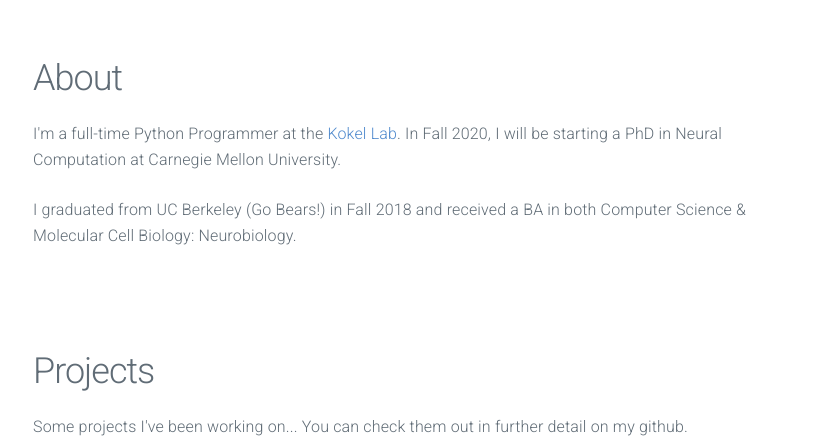
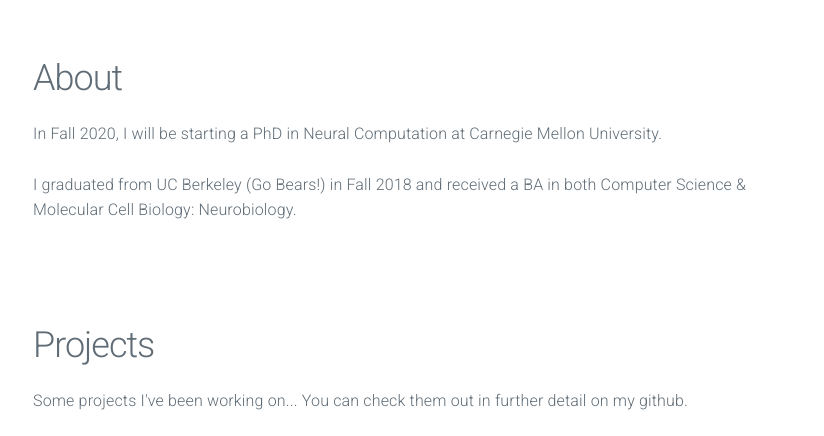
Before and after one commit to chriski777/chriski777.github.io, a plain HTML site: page index.html in a window 1280 px wide. Shown: the part 307-743 px from the top of the page, without its empty margins (227-1051 px from the left). Drawn offline with nearby package versions, Linux system fonts and the light colour scheme.

Commit message:
Update index.html

```diff
--- a/index.html
+++ b/index.html
@@ -70,7 +70,7 @@
 			<section class="container" >
 				<h2 class="projects"> About </h2>
 				<p>
-					I'm a full-time Python Programmer at the <a href= "http://kokellab.com/"> Kokel Lab</a>. In Fall 2020, I will be starting a PhD in Neural Computation at Carnegie Mellon University.
+					In Fall 2020, I will be starting a PhD in Neural Computation at Carnegie Mellon University.
 				</p>
 				<p>
 					I graduated from UC Berkeley (Go Bears!) in Fall 2018 and received a BA in both Computer Science & Molecular Cell Biology: Neurobiology.
```
